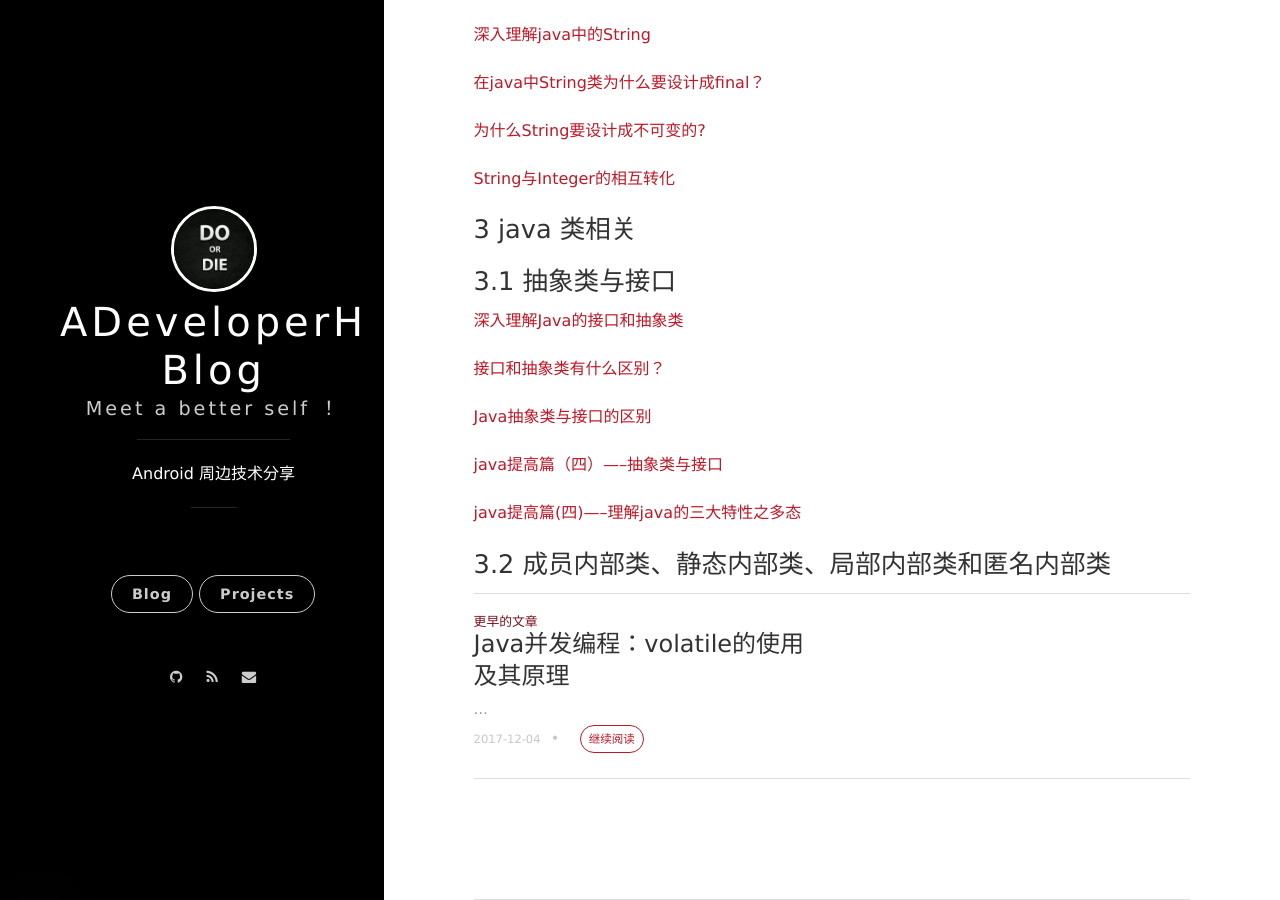
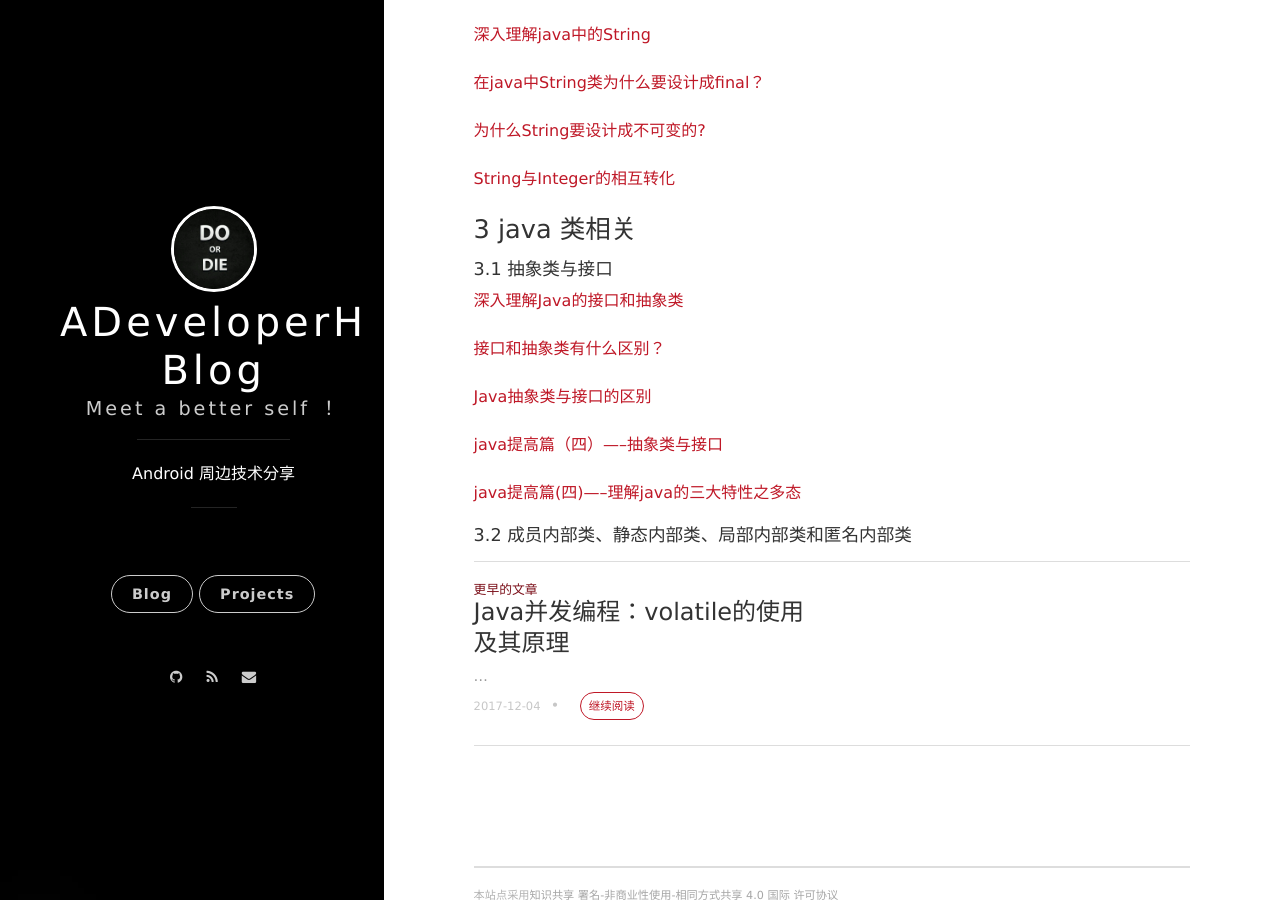
Before and after one commit to ADeveloperH/ADeveloperH.github.io, a Jekyll site: the page built from _posts/2018-03-08-interviewknowledge.md, in a window 1280 px wide and 900 px high, scrolled down 627 px. Built offline with Jekyll 4.4.1, drawn with Linux system fonts in a browser that asks for light colours; nearby versions of some CDN libraries; comment, search, counter and statistics services are not loaded.

Commit message:
面试相关

```diff
--- a/_posts/2018-03-08-interviewknowledge.md
+++ b/_posts/2018-03-08-interviewknowledge.md
@@ -38,7 +38,7 @@ categories: 面试知识
 
 ### 3 java 类相关 ###
 
-### 3.1 抽象类与接口 ###
+#### 3.1 抽象类与接口  ####
 
 [深入理解Java的接口和抽象类]("https://www.cnblogs.com/dolphin0520/p/3811437.html")
 
@@ -50,4 +50,4 @@ categories: 面试知识
 
 [java提高篇(四)-----理解java的三大特性之多态]("https://www.cnblogs.com/chenssy/p/3372798.html")
 
-### 3.2 成员内部类、静态内部类、局部内部类和匿名内部类 ###
+#### 3.2 成员内部类、静态内部类、局部内部类和匿名内部类 ####
```
